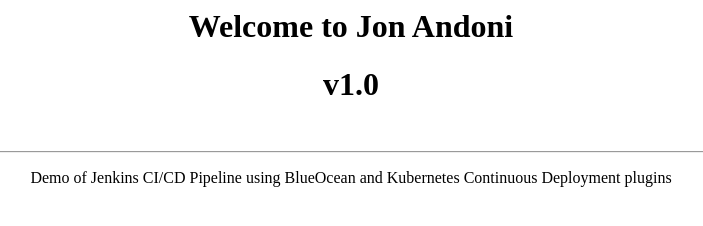
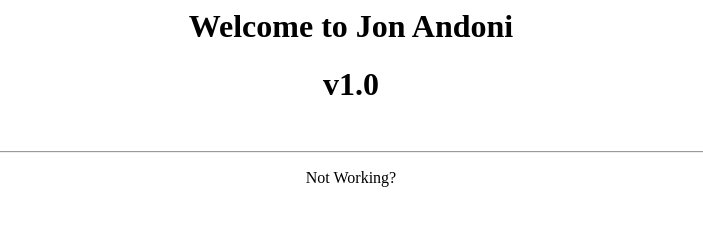
Before and after one commit to pantxisto/jenkins-example, a plain HTML site: page index.html in a window 1280 px wide. Shown: the whole page, without its empty margins (289-992 px from the left). Drawn offline with Linux system fonts and the light colour scheme.

Commit message:
index updated

```diff
--- a/index.html
+++ b/index.html
@@ -2,6 +2,6 @@
 	<h1>Welcome to Jon Andoni</h1>
 	<h1>v1.0</h1>
 	<br><hr>
-	<p>Demo of Jenkins CI/CD Pipeline using BlueOcean and Kubernetes Continuous Deployment plugins</p>
+	<p>Not Working?</p>
 
 </center>
```
